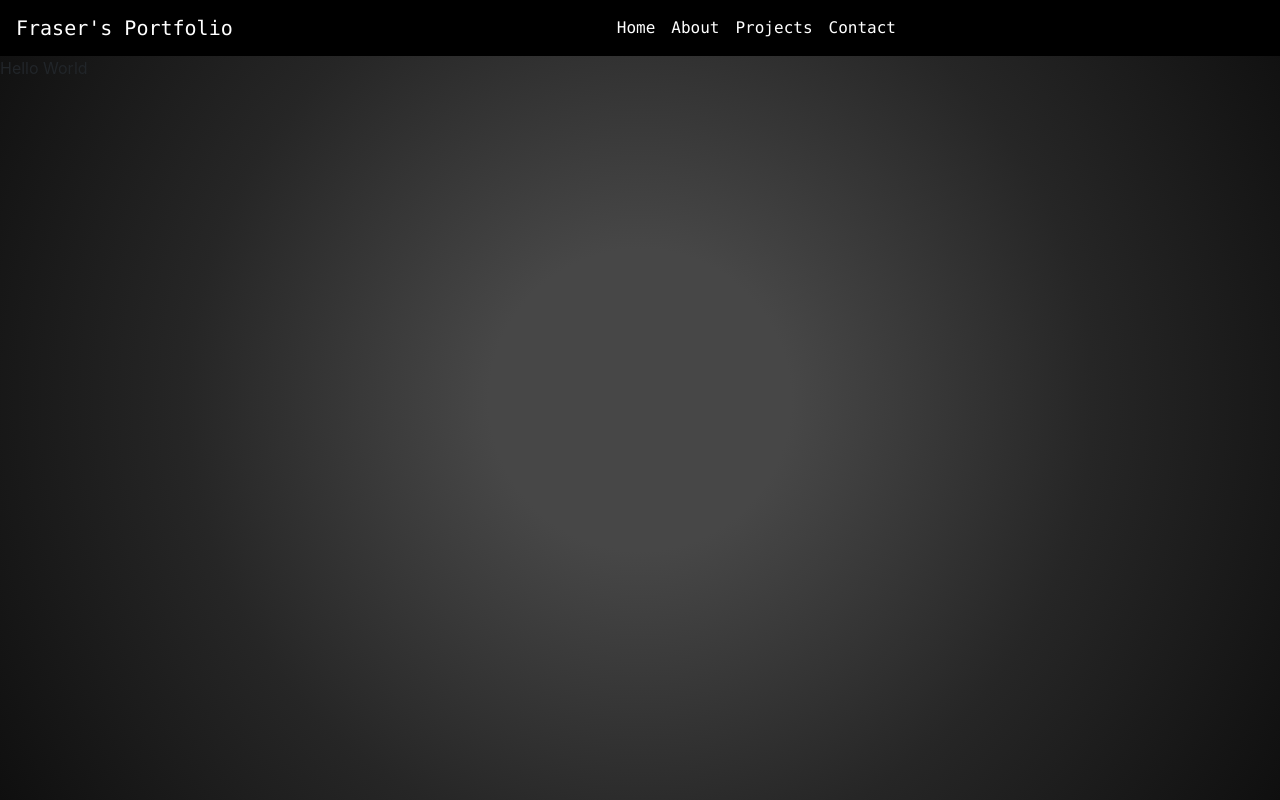
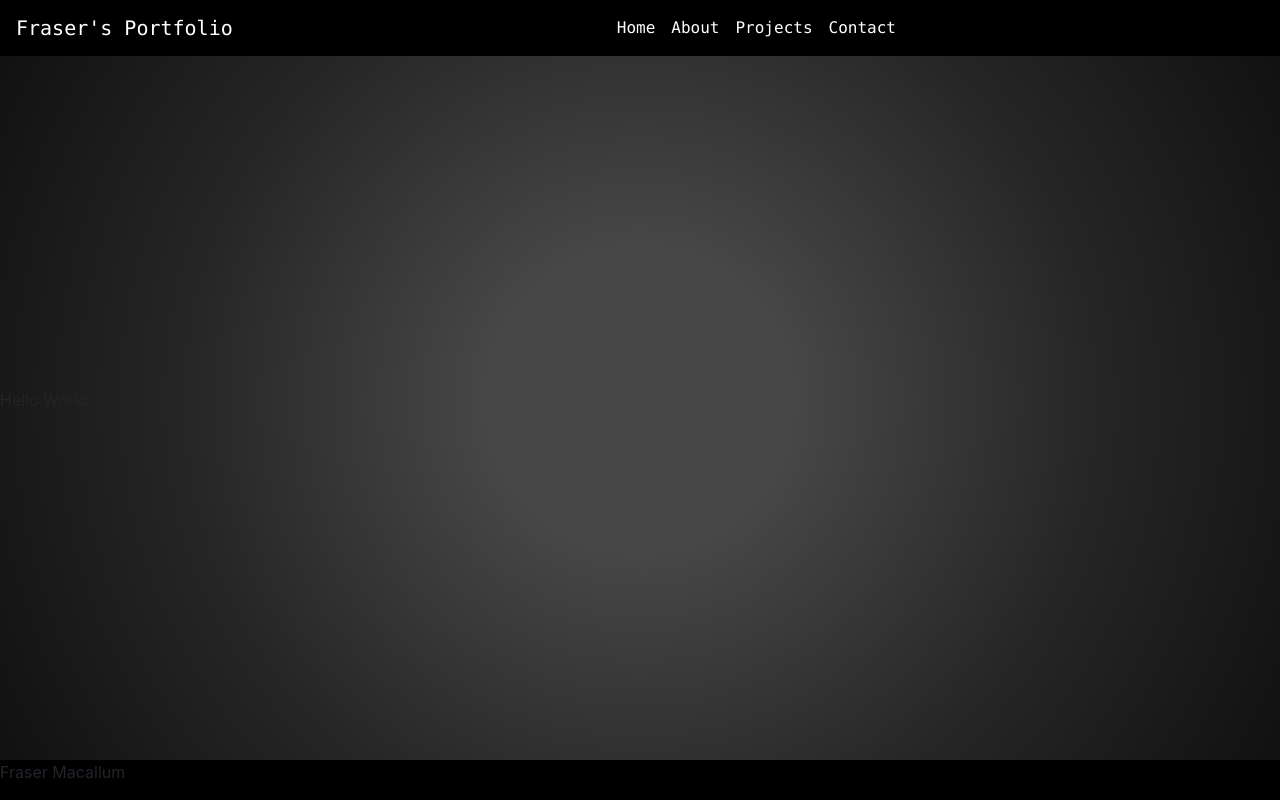
Before and after one commit to frayfray248/portfolio-react, a React (Create React App) app: page / in a window 1280 px wide. Built offline with nearby package versions, Linux system fonts and the light colour scheme.

Commit message:
page flex column

```diff
--- a/src/App.js
+++ b/src/App.js
@@ -1,13 +1,18 @@
 import GlobalStyle from './styledComponents/GlobalStyle';
-import PortfolioPage from './styledComponents/PortfolioPage'
+import PortfolioPage from './styledComponents/StyledPortfolioPage'
 import PortfolioNavbar from './styledComponents/StyledPortfolioNavbar';
+import Footer from './styledComponents/StyledFooter';
+import Col from 'react-bootstrap/Col';
+import Row from 'react-bootstrap/Row';
+import Container from 'react-bootstrap/Container';
 
 const App = () => {
   return (
     <PortfolioPage>
       <GlobalStyle />
-      <PortfolioNavbar />
-      <p>Hello World</p>
+        <PortfolioNavbar />
+        <p>Hello World</p>
+        <Footer />
     </PortfolioPage>
   );
 }
--- /dev/null
+++ b/src/components/Footer.js
@@ -0,0 +1,8 @@
+
+const Footer = ({className}) => (
+    <div className={className}>
+        <p>Fraser Macallum</p>
+    </div>
+)
+
+export default Footer;
--- a/src/styledComponents/PortfolioPage.js
+++ /dev/null
@@ -1,9 +0,0 @@
-import styled from 'styled-components';
-
-const PortfolioPage = styled.div`
-    height: 100%;
-    background: rgb(74,74,74);
-    background: radial-gradient(circle, rgb(71, 71, 71) 20%, rgba(38,38,38,1) 60%, rgb(15, 15, 15) 100%);
-`
-
-export default PortfolioPage;
--- /dev/null
+++ b/src/styledComponents/StyledFooter.js
@@ -0,0 +1,9 @@
+import Footer from '../components/Footer';
+import styled from 'styled-components';
+
+const StyledFooter = styled(Footer)`
+    background-color: black;
+    margin-top: auto;
+`
+
+export default StyledFooter;
--- a/src/styledComponents/StyledPortfolioNavbar.js
+++ b/src/styledComponents/StyledPortfolioNavbar.js
@@ -5,6 +5,7 @@ const StyledPortfolioNavbar = styled(PortfolioNavbar)`
     background-color: black;
     color: white;
     font-family: monaco, Consolas, "Lucida Console", monospace;
+    margin-bottom : auto;
 `
 
 export default StyledPortfolioNavbar;
--- /dev/null
+++ b/src/styledComponents/StyledPortfolioPage.js
@@ -0,0 +1,15 @@
+import styled from 'styled-components';
+
+const PortfolioPage = ({className, children}) => (
+    <div className={`${className} d-flex flex-column`}>
+        {children}
+    </div>
+)
+
+const StyledPortfolioPage = styled(PortfolioPage)`
+    height: 100%;
+    background: rgb(74,74,74);
+    background: radial-gradient(circle, rgb(71, 71, 71) 20%, rgba(38,38,38,1) 60%, rgb(15, 15, 15) 100%);
+`
+
+export default StyledPortfolioPage;
```
Also changed, not shown: 1 other file (tests, documents, lock files or other folders).
